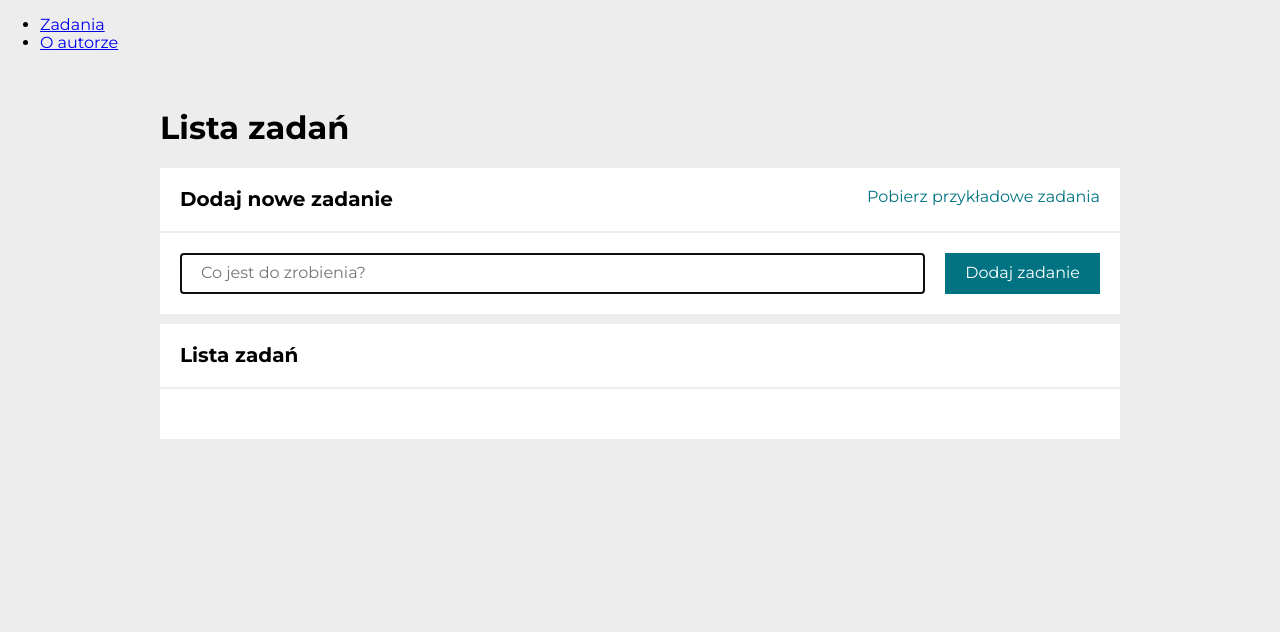
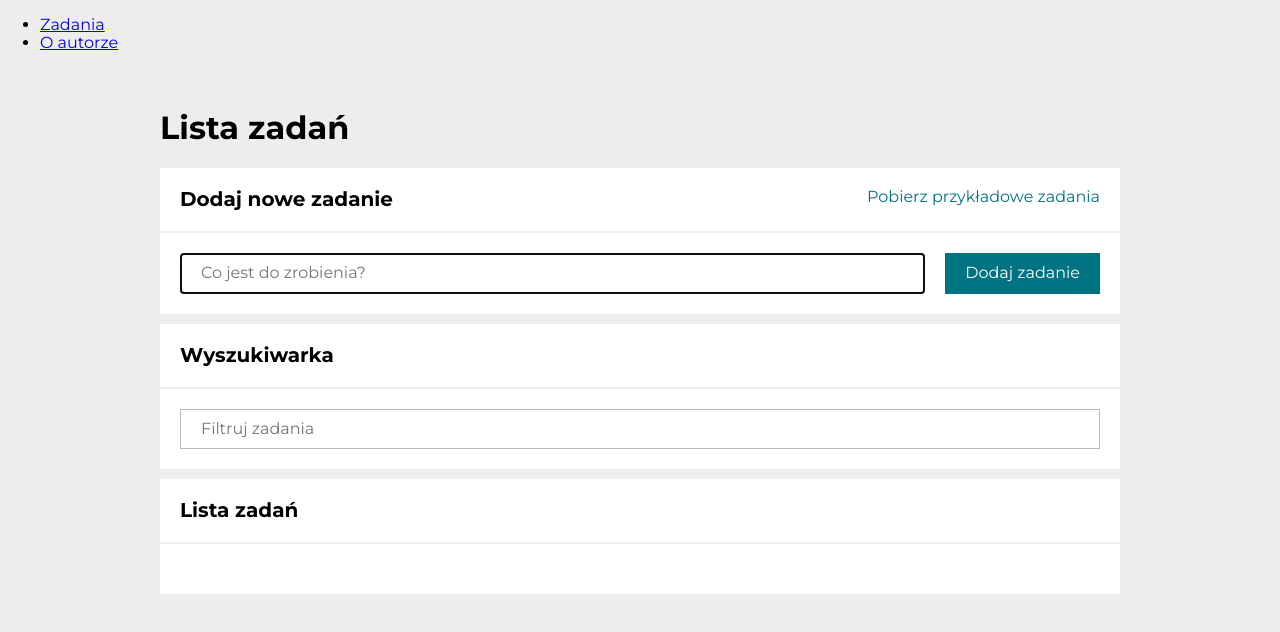
Before and after one commit to KaniewskiSoftware/todos-list-react, a React (Create React App) app: page /#/zadania in a window 1280 px wide. Shown: the top 632 px of the page. Built offline with nearby package versions, Linux system fonts and the light colour scheme.

Commit message:
Search section added

```diff
--- /dev/null
+++ b/src/features/tasks/StyledComponents/index.js
@@ -0,0 +1,18 @@
+import styled from "styled-components";
+
+export const StyledInput = styled.input`
+  flex-grow: 1;
+  padding: 10px 20px;
+  border: 1px solid ${({ theme }) => theme.color.ashGrey};
+`;
+
+export const StyledForm = styled.form`
+display: flex;
+margin: 0;
+padding: 20px;
+border-top: 2px solid #ededed;
+
+@media (max-width: ${({ theme }) => theme.breakpoint.mobileMax}px) {
+  flex-direction: column;
+}
+`;
--- a/src/features/tasks/TasksPage/Form/index.js
+++ b/src/features/tasks/TasksPage/Form/index.js
@@ -2,7 +2,8 @@
 import { useDispatch } from "react-redux";
 import { nanoid } from "@reduxjs/toolkit";
 import { addTask } from "../../tasksSlice";
-import { StyledForm, StyledInput, StyledButton } from "./styled";
+import { StyledButton } from "./styled";
+import { StyledInput, StyledForm } from "../../StyledComponents";
 
 const Form = () => {
   const [newTaskContent, setNewTaskContent] = useState("");
--- a/src/features/tasks/TasksPage/Form/styled.js
+++ b/src/features/tasks/TasksPage/Form/styled.js
@@ -1,21 +1,4 @@
 import styled from "styled-components";
-
-export const StyledForm = styled.form`
-  display: flex;
-  margin: 0;
-  padding: 20px;
-  border-top: 2px solid #ededed;
-
-  @media (max-width: ${({ theme }) => theme.breakpoint.mobileMax}px) {
-    flex-direction: column;
-  }
-`;
-
-export const StyledInput = styled.input`
-  flex-grow: 1;
-  padding: 10px 20px;
-  border: 1px solid ${({ theme }) => theme.color.ashGrey};
-`;
 
 export const StyledButton = styled.button`
   border: none;
--- /dev/null
+++ b/src/features/tasks/TasksPage/Search/index.js
@@ -0,0 +1,33 @@
+import { useHistory, useLocation } from "react-router-dom";
+import { StyledInput, StyledForm } from "../../StyledComponents";
+import searchQueryParamName from "../searchQueryParamName";
+
+const Search = () => {
+  const location = useLocation();
+  const history = useHistory();
+  const query = new URLSearchParams(location.search).get(searchQueryParamName);
+
+  const onInputChange = ({ target }) => {
+    const searchParams = new URLSearchParams(location.search);
+
+    if (target.value.trim() === "") {
+      searchParams.delete(searchQueryParamName);
+    } else {
+      searchParams.set(searchQueryParamName, target.value);
+    }
+
+    history.push(`${location.pathname}?${searchParams.toString()}`);
+  };
+
+  return (
+    <StyledForm as="div">
+    <StyledInput
+      placeholder="Filtruj zadania"
+      value={query || ""}
+      onChange={onInputChange}
+    />
+    </StyledForm>
+  );
+};
+
+export default Search;
--- a/src/features/tasks/TasksPage/TaskList/index.js
+++ b/src/features/tasks/TasksPage/TaskList/index.js
@@ -6,12 +6,12 @@
   selectHideDone,
   selectTasksByQuery,
 } from "../../tasksSlice";
+import searchQueryParamName from "../searchQueryParamName";
 import { List, Item, Content, Button } from "./styled";
 
 const TaskList = () => {
   const location = useLocation();
-  const searchParams = new URLSearchParams(location.search);
-  const query = searchParams.get("szukaj");
+  const query = (new URLSearchParams(location.search)).get(searchQueryParamName);
 
   const tasks = useSelector(state => selectTasksByQuery(state, query));
   const hideDone = useSelector(selectHideDone);
--- a/src/features/tasks/TasksPage/index.js
+++ b/src/features/tasks/TasksPage/index.js
@@ -5,6 +5,7 @@
 import Header from "../../../common/Header";
 import Container from "../../../common/Container";
 import ExampleTasksButton from "./ExampleTasksButton";
+import Search from "./Search";
 
 function TasksPage() {
   return (
@@ -16,6 +17,10 @@
         extraHeaderContent={<ExampleTasksButton />}
       />
       <Section
+        title="Wyszukiwarka"
+        body={<Search />}
+      />
+      <Section
         title="Lista zadań"
         body={<TaskList />}
         extraHeaderContent={<Buttons />}
--- /dev/null
+++ b/src/features/tasks/TasksPage/searchQueryParamName.js
@@ -0,0 +1,3 @@
+const searchQueryParamName = "szukaj"
+
+export default searchQueryParamName
--- a/src/features/tasks/tasksSlice.js
+++ b/src/features/tasks/tasksSlice.js
@@ -70,7 +70,7 @@
   }
 
   return selectTasks(state).filter(({ content }) =>
-    content.toUpperCase().includes(query.trim().toUpperCase)
+    content.toUpperCase().includes(query.trim().toUpperCase())
   );
 };
 
```
